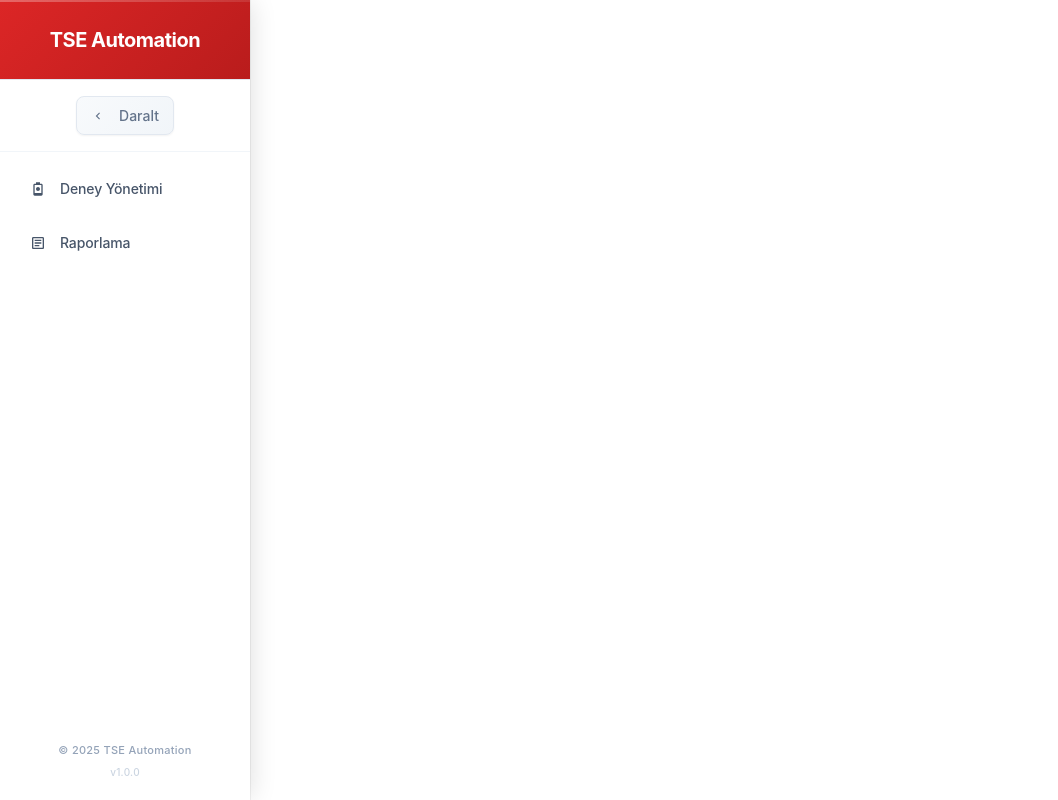
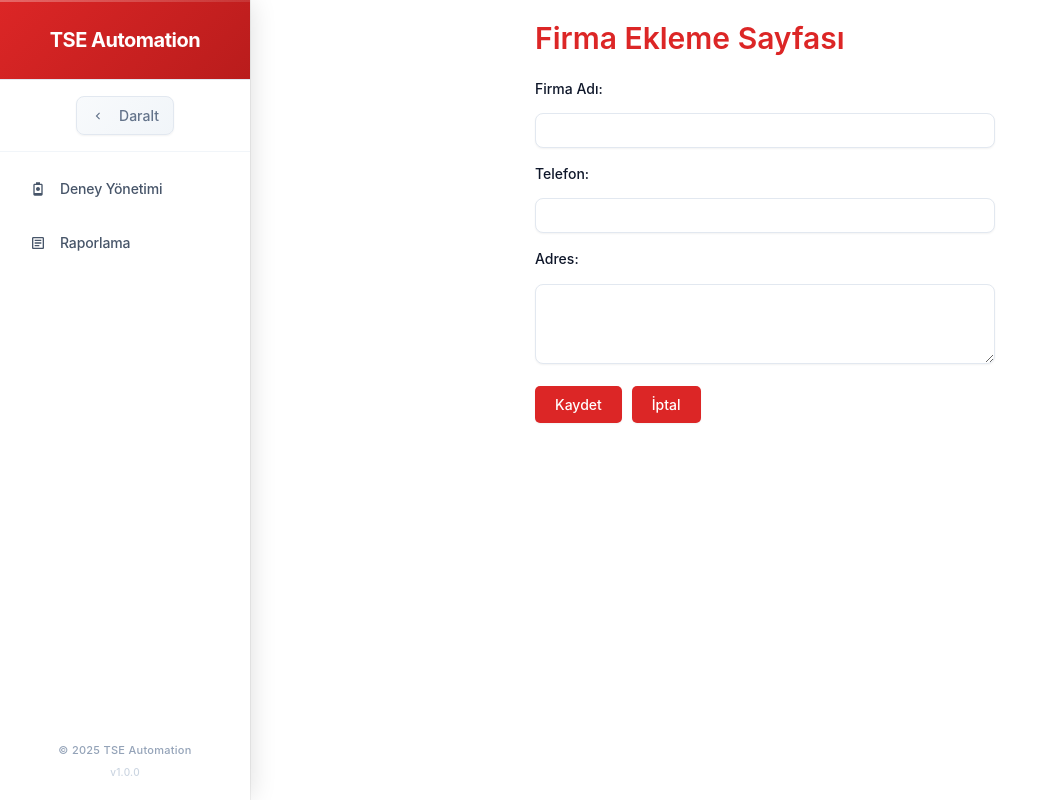
Before and after one commit to LabXpert/TSE_Automation_WEB, a React (Vite) app: page /firma-ekle in a window 1280 px wide. Shown: the whole page, without its empty margins (0-1058 px from the left). Built offline with nearby package versions, Linux system fonts and the light colour scheme.

Commit message:
Add company addition page and navigation

```diff
--- a/src/pages/DeneyEkle/DeneyEkleView.tsx
+++ b/src/pages/DeneyEkle/DeneyEkleView.tsx
@@ -1,4 +1,5 @@
 // src/pages/DeneyEkle/DeneyEkleView.tsx
+import { useNavigate } from 'react-router-dom';
 import type { Firma } from '../../models/Firma.tsx';
 import type { Personel } from '../../models/Personel.tsx';
 import type { DeneyTuru } from '../../models/DeneyTurleri.tsx';
@@ -58,6 +59,7 @@ function DeneyEkleView({
   personeller,
   deneyTurleri
 }: DeneyEkleViewProps) {
+  const navigate = useNavigate();
 
   const renderDeneyGrupları = () => {
     const gruplar = [];
@@ -309,10 +311,7 @@ function DeneyEkleView({
 
     <button
       type="button"
-      onClick={() => {
-        // Gelecekte firma ekleme modal'ı açılacak
-        alert('Firma ekleme özelliği yakında eklenecek!');
-      }}
+      onClick={() => navigate('/firma-ekle')}
       style={{
         display: 'flex',
         alignItems: 'center',
--- /dev/null
+++ b/src/pages/DeneyEkle/FirmaEkle/FirmaEkle.tsx
@@ -0,0 +1,8 @@
+import React from 'react';
+import FirmaEkleView from './FirmaEkleView';
+
+const FirmaEkle: React.FC = () => {
+  return <FirmaEkleView />;
+};
+
+export default FirmaEkle;
--- /dev/null
+++ b/src/pages/DeneyEkle/FirmaEkle/FirmaEkleView.tsx
@@ -0,0 +1,47 @@
+import React from 'react';
+
+const FirmaEkleView: React.FC = () => {
+  return (
+    <div style={{ padding: '20px', maxWidth: '500px', margin: '0 auto' }}>
+      <h2 style={{ color: '#dc2626', marginBottom: '20px' }}>Firma Ekleme Sayfası</h2>
+
+      <div style={{ marginBottom: '15px' }}>
+        <label>Firma Adı:</label>
+        <input type="text" style={{ width: '100%', padding: '8px', marginTop: '5px' }} />
+      </div>
+
+      <div style={{ marginBottom: '15px' }}>
+        <label>Telefon:</label>
+        <input type="text" style={{ width: '100%', padding: '8px', marginTop: '5px' }} />
+      </div>
+
+      <div style={{ marginBottom: '15px' }}>
+        <label>Adres:</label>
+        <textarea style={{ width: '100%', padding: '8px', marginTop: '5px', height: '80px' }} />
+      </div>
+
+      <button style={{
+        backgroundColor: '#dc2626',
+        color: 'white',
+        padding: '10px 20px',
+        border: 'none',
+        borderRadius: '5px',
+        marginRight: '10px'
+      }}>
+        Kaydet
+      </button>
+
+      <button style={{
+        backgroundColor: '#gray',
+        color: 'white',
+        padding: '10px 20px',
+        border: 'none',
+        borderRadius: '5px'
+      }}>
+        İptal
+      </button>
+    </div>
+  );
+};
+
+export default FirmaEkleView;
--- a/src/routes/Rotalar.tsx
+++ b/src/routes/Rotalar.tsx
@@ -1,12 +1,14 @@
 import { Routes, Route } from 'react-router-dom';
 import DeneyEkle from '../pages/DeneyEkle/DeneyEkle';
 import Raporla from '../pages/Raporla/Raporla';
+import FirmaEkle from '../pages/DeneyEkle/FirmaEkle/FirmaEkle';
 
 function Rotalar() {
   return (
     <Routes>
       <Route path="/" element={<DeneyEkle />} />
       <Route path="/deney-ekle" element={<DeneyEkle />} />
+      <Route path="/firma-ekle" element={<FirmaEkle />} />
       <Route path="/raporla" element={<Raporla />} />
     </Routes>
   );
```
